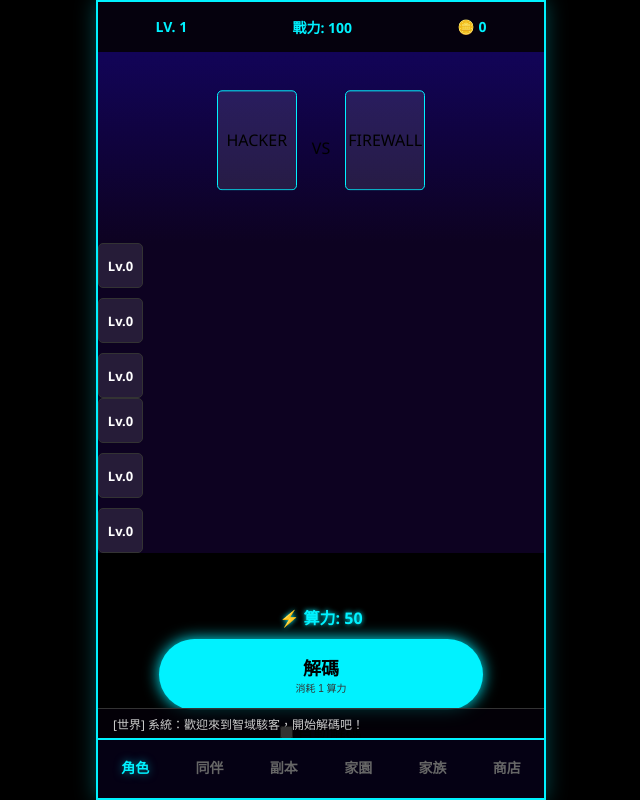
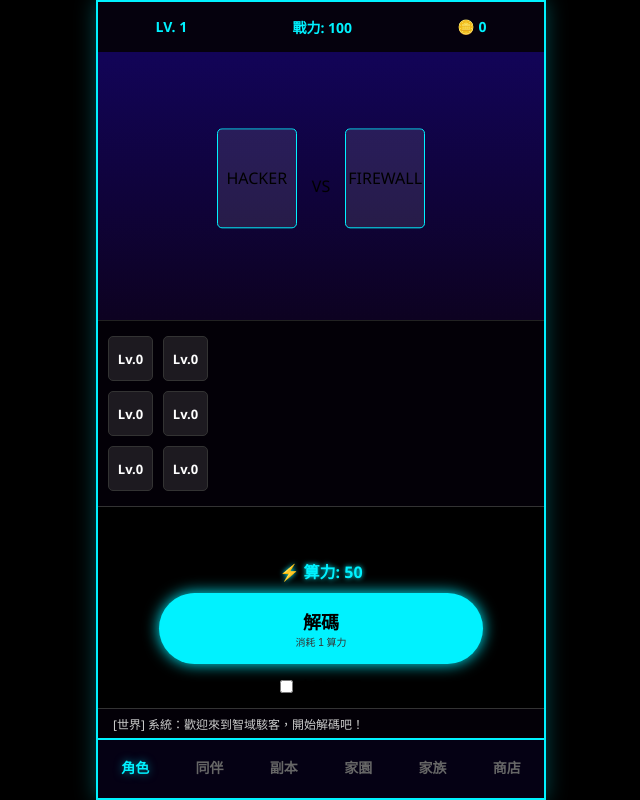
Before and after one commit to mymcworld3-droid/intellitower, a website: page public/index.html in a window 1280 px wide. Shown: the whole page, without its empty margins (319-959 px from the left). Drawn offline with Linux system fonts and the light colour scheme.

Commit message:
Add equipment panel to index.html

```diff
--- a/public/index.html
+++ b/public/index.html
@@ -28,8 +28,7 @@
             </div>
         </div>
 
-        <div id="toast-container"></div>
-
+        <div class="equipment-panel">
             <div class="equip-col">
                 <div class="slot" data-type="weapon">Lv.0</div>
                 <div class="slot" data-type="head">Lv.0</div>
@@ -40,6 +39,10 @@
                 <div class="slot" data-type="feet">Lv.0</div>
                 <div class="slot" data-type="accessory">Lv.0</div>
             </div>
+        </div>
+
+        <div id="toast-container"></div>
+
         <div class="terminal-footer">
             <div class="terminal-display">
                 <div class="terminal-text">QUANTUM_TERMINAL_V1.0</div>
```
Lines whose indentation alone changed are shown as unchanged.
